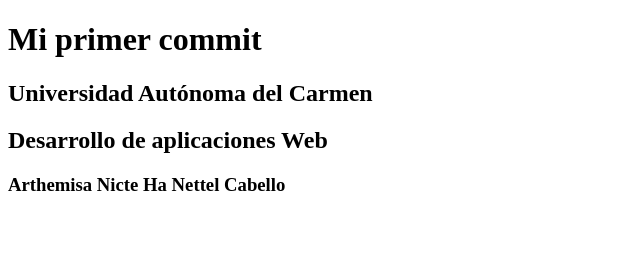
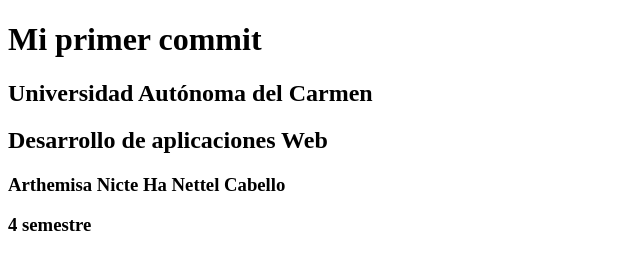
Before and after one commit to arthenettel/02-primer-commit, a plain HTML site: page index.html in a window 1280 px wide. Shown: the full height of the page, 0-640 px from the left. Drawn offline with Linux system fonts and the light colour scheme.

Commit message:
Agregue el semestre

```diff
--- a/index.html
+++ b/index.html
@@ -10,5 +10,6 @@
     <h2>Universidad Autónoma del Carmen</h2>
     <h2>Desarrollo de aplicaciones Web</h2>
     <h3>Arthemisa Nicte Ha Nettel Cabello</h3>
+    <h3>4 semestre</h3>
 </body>
 </html>
```
